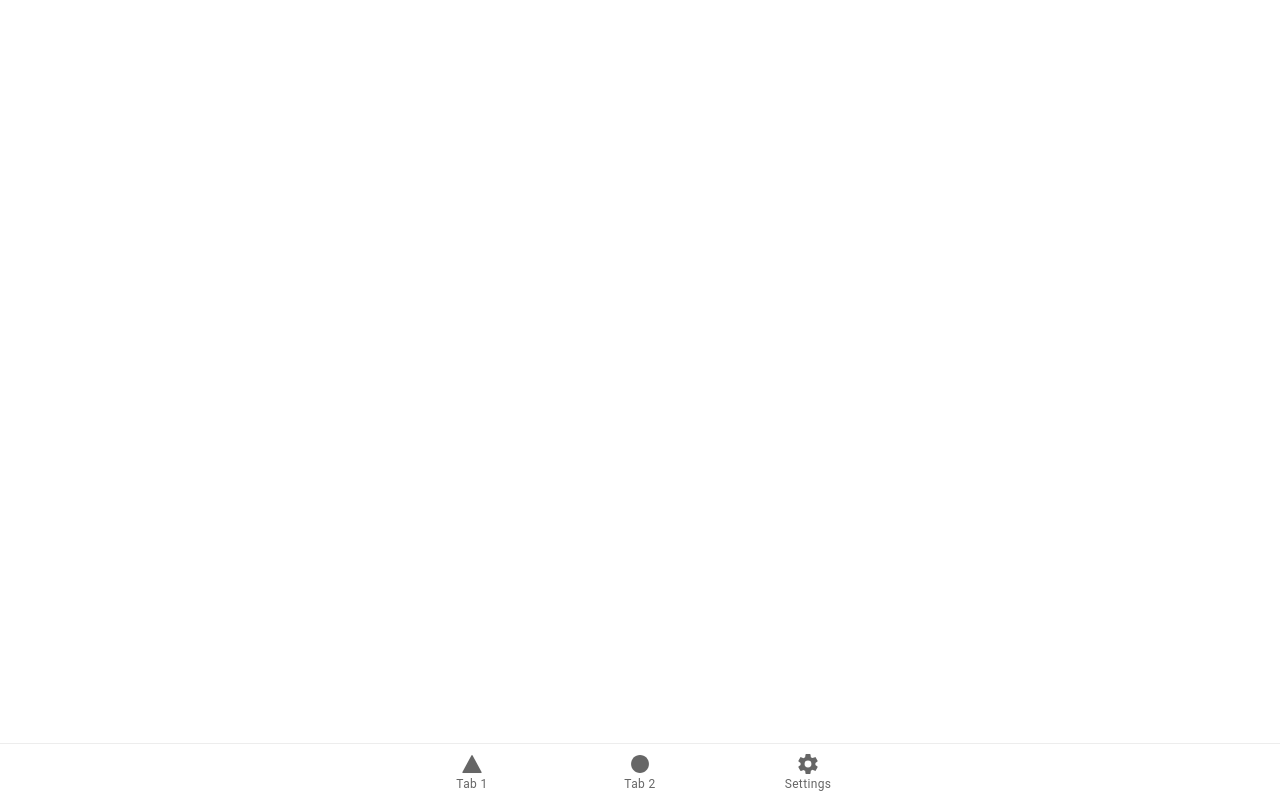
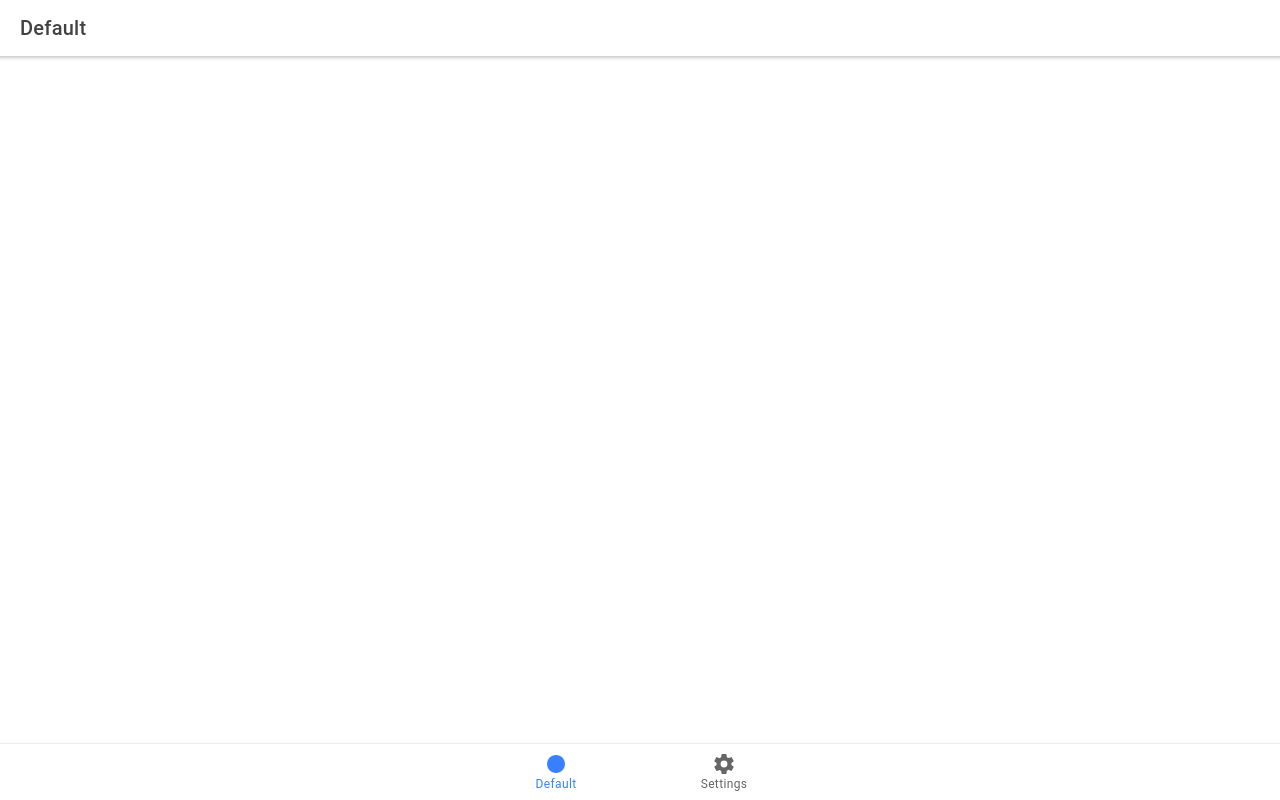
Before and after one commit to Data5tream/ionicTest, a React (Create React App) app: page /store/0 in a window 1280 px wide. Built offline with nearby package versions, Linux system fonts and the light colour scheme.

Commit message:
Show pages for each store & list entries

```diff
--- a/package.json
+++ b/package.json
@@ -13,6 +13,7 @@
     "@types/node": "^12.12.24",
     "@types/react": "^16.9.17",
     "@types/react-dom": "^16.9.4",
+    "@types/react-redux": "^7.1.7",
     "@types/react-router": "^5.1.4",
     "@types/react-router-dom": "^5.1.3",
     "ionicons": "^5.0.0",
@@ -22,6 +23,7 @@
     "react-router": "^5.1.2",
     "react-router-dom": "^5.1.2",
     "react-scripts": "3.4.1",
+    "redux": "^4.0.5",
     "typescript": "3.8.3"
   },
   "scripts": {
@@ -49,7 +51,6 @@
   "devDependencies": {
     "@capacitor/cli": "2.0.1",
     "@ionic/eslint-plugin": "0.0.1",
-    "@types/react-redux": "^7.1.7",
     "@typescript-eslint/eslint-plugin": "^2.28.0",
     "@typescript-eslint/parser": "^2.28.0",
     "eslint": "^6.8.0",
--- a/src/App.jsx
+++ b/src/App.jsx
@@ -14,10 +14,8 @@ import { ellipse, triangle, settingsSharp } from 'ionicons/icons';
 
 import { connect } from 'react-redux';
 
-import Tab1 from './pages/Tab1';
-import Tab2 from './pages/Tab2';
-import Tab3 from './pages/Tab3';
 import Config from './pages/Config';
+import StorePage from './pages/StorePage';
 
 /* Core CSS required for Ionic components to work properly */
 import '@ionic/react/css/core.css';
@@ -46,21 +44,15 @@ const App = ({ forceDarkmode, stores }) => {
       <IonReactRouter>
         <IonTabs>
           <IonRouterOutlet>
-            <Route path="/tab1" component={Tab1} exact={true} />
-            <Route path="/tab2" component={Tab2} exact={true} />
-            <Route path="/tab3" component={Tab3} />
+            <Route path="/store/:id" component={StorePage} />
             <Route path="/configuration" component={Config} exact={true} />
-            <Route path="/" render={() => <Redirect to="/tab1" />} exact={true} />
+            <Route path="/" render={() => <Redirect to="/store/0" />} exact={true} />
           </IonRouterOutlet>
           <IonTabBar slot="bottom">
-            <IonTabButton tab="tab1" href="/tab1">
-              <IonIcon icon={triangle} />
-              <IonLabel>Tab 1</IonLabel>
-            </IonTabButton>
-            <IonTabButton tab="tab2" href="/tab2">
+            {stores.map((store, id) => <IonTabButton key={id} tab="store" href={`/store/${id}`}>
               <IonIcon icon={ellipse} />
-              <IonLabel>Tab 2 {forceDarkmode}</IonLabel>
-            </IonTabButton>
+              <IonLabel>{store.name}</IonLabel>
+            </IonTabButton>)}
             <IonTabButton tab="configuration" href="/configuration">
               <IonIcon icon={settingsSharp} />
               <IonLabel>Settings</IonLabel>
--- a/src/pages/Config.jsx
+++ b/src/pages/Config.jsx
@@ -4,9 +4,7 @@ import { connect } from 'react-redux';
 
 import { IonContent, IonHeader, IonPage, IonTitle, IonToolbar, IonList, IonItem, IonLabel, IonToggle } from '@ionic/react';
 
-import './Tab1.css';
-
-const Config = ({forceDarkmode, stores, toogleForceDarkmode}) => {
+const Config = ({ forceDarkmode, stores, toogleForceDarkmode }) => {
 
   return (
     <IonPage>
--- /dev/null
+++ b/src/pages/StorePage.jsx
@@ -0,0 +1,35 @@
+import React from 'react';
+
+import { connect } from 'react-redux';
+
+import { IonContent, IonHeader, IonPage, IonTitle, IonToolbar, IonList, IonItem, IonLabel, IonCheckbox } from '@ionic/react';
+
+const StorePage = ({ store }) => {
+  return (
+    <IonPage>
+      <IonHeader>
+        <IonToolbar>
+          <IonTitle>{store.name}</IonTitle>
+        </IonToolbar>
+      </IonHeader>
+      <IonContent>
+        <IonList>
+          {store.entries.map((entry, id) => <IonItem key={id}>
+            <IonLabel>{entry.name}</IonLabel>
+            <IonCheckbox checked={entry.done} />
+          </IonItem>)}
+        </IonList>
+      </IonContent>
+    </IonPage>
+  );
+};
+
+const mapStateToProps = (state, ownProps) => ({
+  store: state.stores[ownProps.match.params.id],
+});
+
+const mapDispatchToProps = dispatch => ({
+  toogleForceDarkmode: value => dispatch({ type: 'SET_FORCE_DARKMODE', value }),
+});
+
+export default connect(mapStateToProps, mapDispatchToProps)(StorePage);
--- a/src/pages/Tab1.css
+++ /dev/null
@@ -1,3 +0,0 @@
-ion-content ion-toolbar {
-  --background: translucent;
-}
--- a/src/pages/Tab1.tsx
+++ /dev/null
@@ -1,28 +0,0 @@
-import React from 'react';
-
-import { IonContent, IonHeader, IonPage, IonTitle, IonToolbar } from '@ionic/react';
-import ExploreContainer from '../components/ExploreContainer';
-
-import './Tab1.css';
-
-const Tab1: React.FC = () => {
-  return (
-    <IonPage>
-      <IonHeader>
-        <IonToolbar>
-          <IonTitle>Tab 1</IonTitle>
-        </IonToolbar>
-      </IonHeader>
-      <IonContent>
-        <IonHeader collapse="condense">
-          <IonToolbar>
-            <IonTitle size="large">Tab 1</IonTitle>
-          </IonToolbar>
-        </IonHeader>
-        <ExploreContainer name="Tab 1 page" />
-      </IonContent>
-    </IonPage>
-  );
-};
-
-export default Tab1;
--- a/src/pages/Tab2.css
+++ /dev/null
@@ -1,3 +0,0 @@
-ion-content ion-toolbar {
-  --background: translucent;
-}
--- a/src/pages/Tab2.tsx
+++ /dev/null
@@ -1,28 +0,0 @@
-import React from 'react';
-
-import ExploreContainer from '../components/ExploreContainer';
-import { IonContent, IonHeader, IonPage, IonTitle, IonToolbar } from '@ionic/react';
-
-import './Tab2.css';
-
-const Tab2: React.FC = () => {
-  return (
-    <IonPage>
-      <IonHeader>
-        <IonToolbar>
-          <IonTitle>Tab 2</IonTitle>
-        </IonToolbar>
-      </IonHeader>
-      <IonContent>
-        <IonHeader collapse="condense">
-          <IonToolbar>
-            <IonTitle size="large">Tab 2</IonTitle>
-          </IonToolbar>
-        </IonHeader>
-        <ExploreContainer name="Tab 2 page" />
-      </IonContent>
-    </IonPage>
-  );
-};
-
-export default Tab2;
--- a/src/pages/Tab3.css
+++ /dev/null
@@ -1,3 +0,0 @@
-ion-content ion-toolbar {
-  --background: translucent;
-}
--- a/src/pages/Tab3.tsx
+++ /dev/null
@@ -1,28 +0,0 @@
-import React from 'react';
-
-import { IonContent, IonHeader, IonPage, IonTitle, IonToolbar } from '@ionic/react';
-import ExploreContainer from '../components/ExploreContainer';
-
-import './Tab3.css';
-
-const Tab3: React.FC = () => {
-  return (
-    <IonPage>
-      <IonHeader>
-        <IonToolbar>
-          <IonTitle>Tab 3</IonTitle>
-        </IonToolbar>
-      </IonHeader>
-      <IonContent>
-        <IonHeader collapse="condense">
-          <IonToolbar>
-            <IonTitle size="large">Tab 3</IonTitle>
-          </IonToolbar>
-        </IonHeader>
-        <ExploreContainer name="Tab 3 page" />
-      </IonContent>
-    </IonPage>
-  );
-};
-
-export default Tab3;
--- a/src/redux/reducers.ts
+++ b/src/redux/reducers.ts
@@ -1,6 +1,11 @@
 const initialState = {
   forceDarkmode: false,
-  stores: [],
+  stores: [
+    {
+      name: 'Default',
+      entries: [],
+    },
+  ],
 };
 
 const listApp: any = (state = initialState, action: {type: string; value: unknown;}) => {
```
Also changed, not shown: 1 other file (tests, documents, lock files or other folders).
